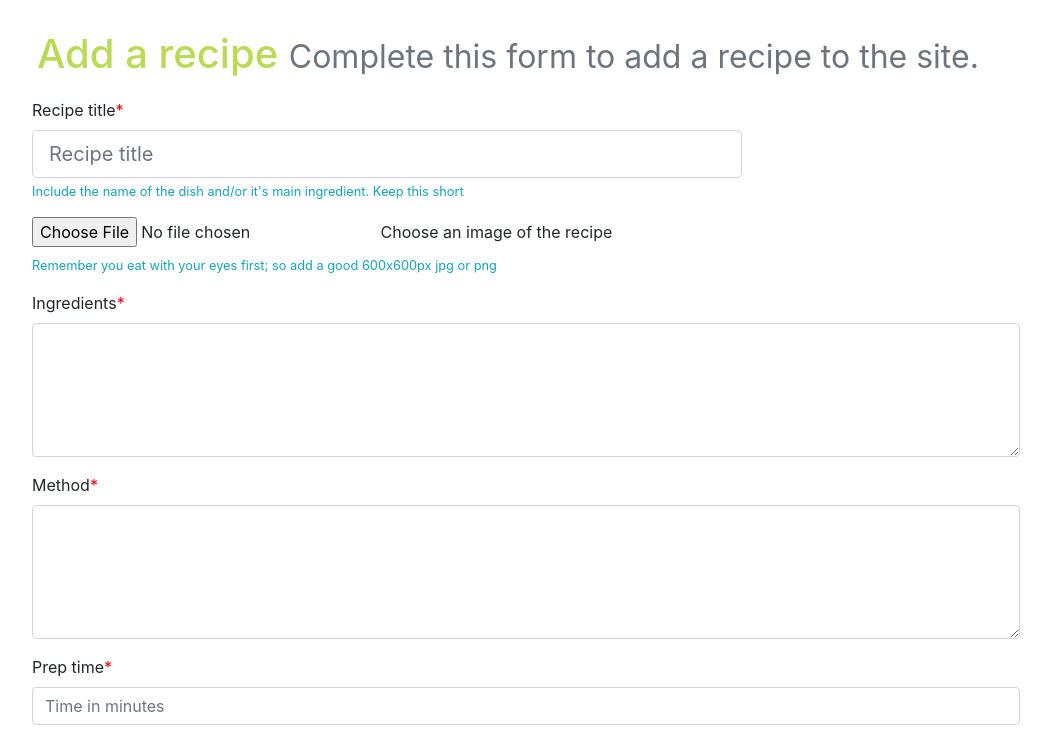
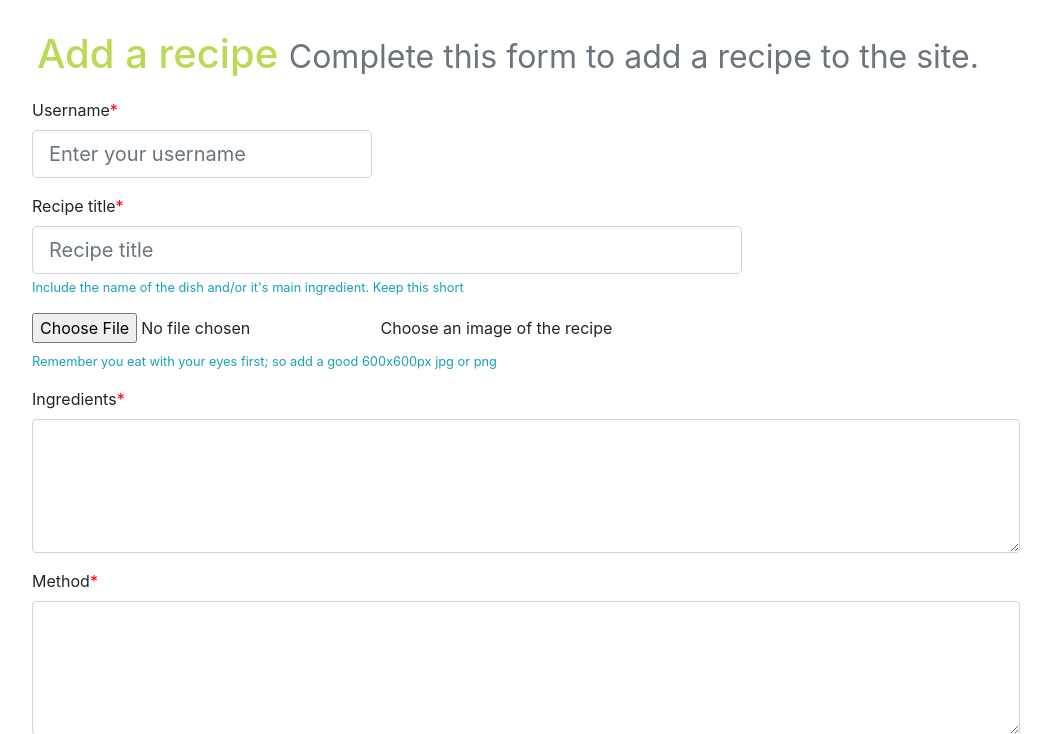
Before and after one commit to jennie6151/cookbook, a Flask app: page /addRecipes in a window 1280 px wide. Shown: the part 56-790 px from the top of the page, without its empty margins (68-1119 px from the left). Run offline with Flask 2, Linux system fonts and the light colour scheme; some libraries are stand-ins or nearby versions.

Commit message:
Connection to database working

```diff
--- a/flask_app/app.py
+++ b/flask_app/app.py
@@ -1,10 +1,19 @@
-from flask import Flask, render_template
+from flask import Flask, render_template,request,redirect,url_for
+from bson import ObjectId
+from pymongo import MongoClient
+import os
 
 app = Flask(__name__)
 
+
+client = MongoClient("mongodb+srv://app1:fRH3SQCA9Tq5VG18@myfirstcluster-7pmlf.mongodb.net/Cookbook?retryWrites=true")
+db = client.Cookbook
+Recipes = db.Recipes
+
 @app.route("/")
 def home():
-    return render_template("index.html")
+    pageRecipes = Recipes.find()
+    return render_template("index.html",pageRecipes=pageRecipes)
 
 @app.route("/viewRecipes")
 def viewRecipes():
--- a/flask_app/databaseSchema.txt
+++ b/flask_app/databaseSchema.txt
@@ -1,5 +1,6 @@
 {
 "Id": "Number",
+"username": "String",
 "recipeTitle": "String",
 "customFile":
 "recipeIngredients": "String",
--- a/flask_app/templates/addrecipes.html
+++ b/flask_app/templates/addrecipes.html
@@ -9,7 +9,7 @@
 <body>
     {% extends "template.html" %}
     {% block content %}
-    <main role="main">
+    <main>
 
         <div class="form-row form-styling">
             <div class="container">
@@ -23,6 +23,11 @@
                 <div class="row">
                     <div class="col-lg-12">
                         <form>
+                                <div class="form-group form-group-required col-lg-4">
+                                        <label for="username" class="control-label">Username</label>
+                                        <input type="text" class="form-control form-control-lg" id="username"
+                                            placeholder="Enter your username" required>
+                                    </div>
                             <div class="form-group form-group-required col-lg-8">
                                 <label for="recipeTitle" class="control-label">Recipe title</label>
                                 <input type="text" class="form-control form-control-lg" id="recipeTitle"
--- a/flask_app/templates/index.html
+++ b/flask_app/templates/index.html
@@ -10,6 +10,10 @@
   {% extends "template.html" %}
   {% block content %}
   <main role="main">
+
+      {% for recipe in pageRecipes %}
+<h1>{{ recipe["name"] }}</h1>
+      {%endfor%}
 
     <section class="jumbotron text-center">
       <div class="container">
```
